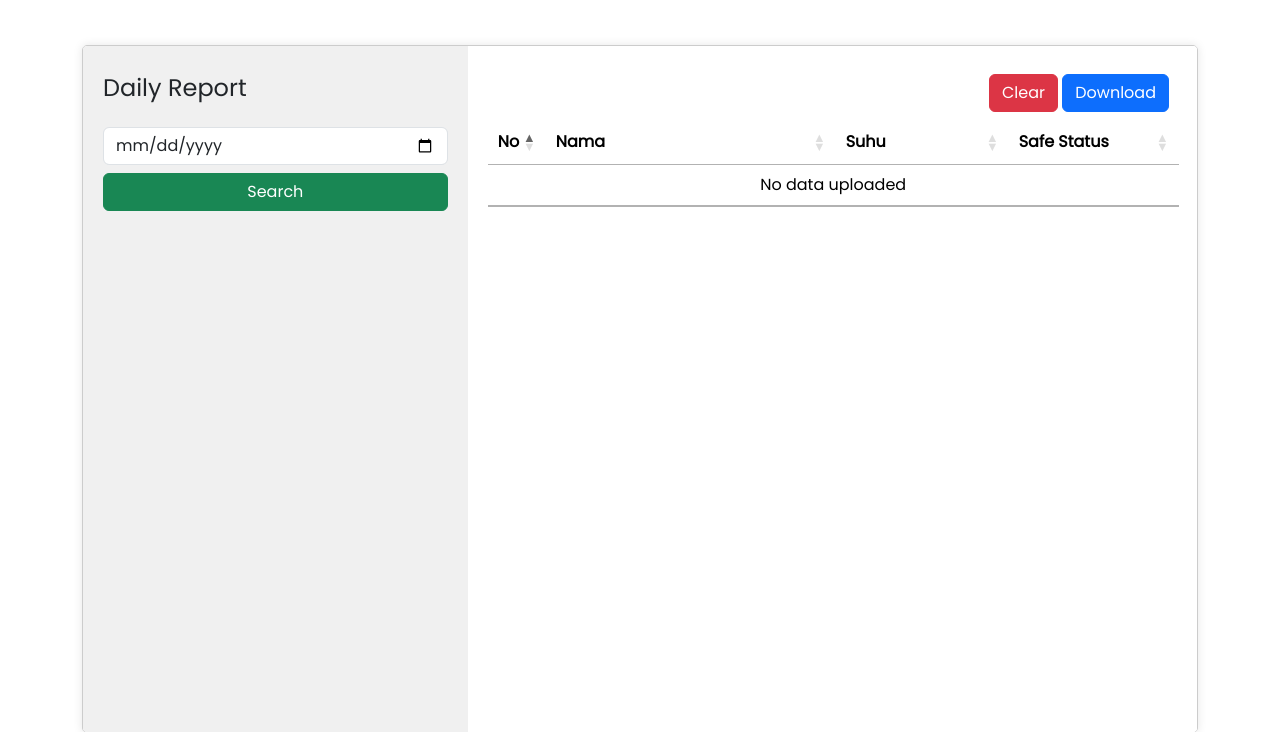
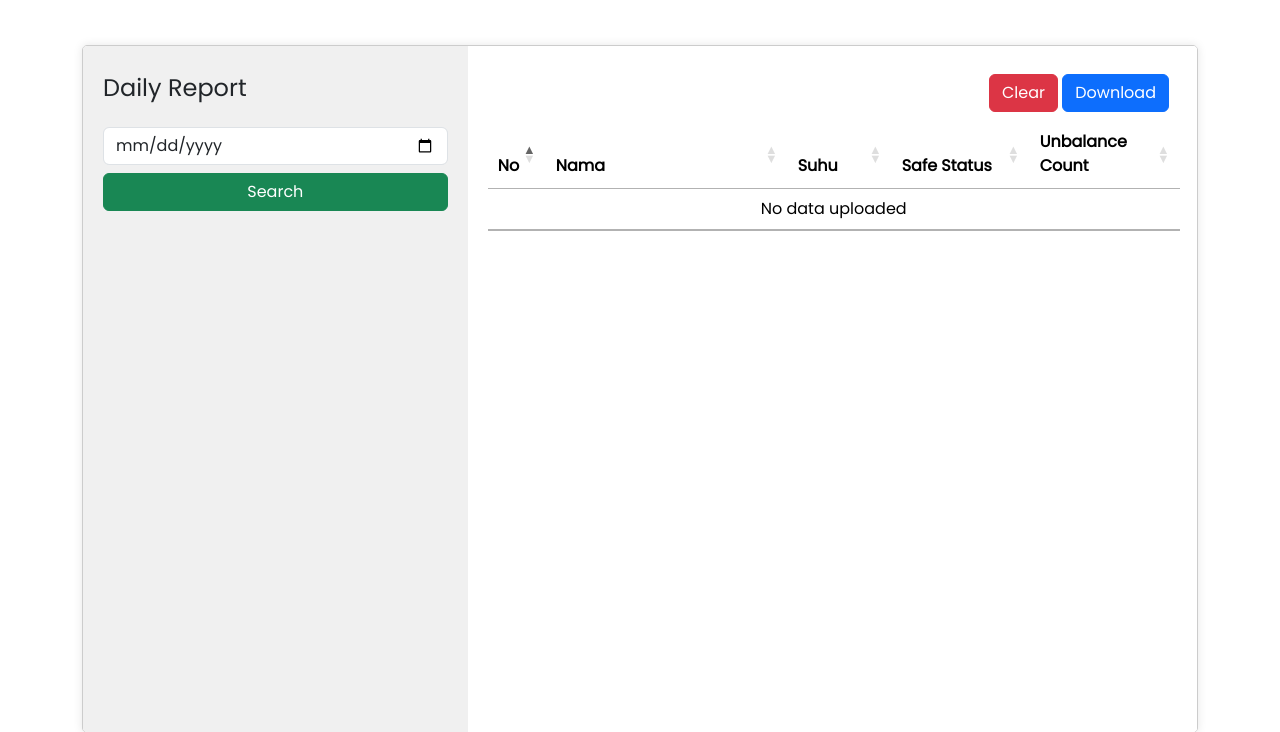
Before and after one commit to prcillias/daily_report, a Flask app: page / in a window 1280 px wide. Shown: the top 732 px of the page. Run offline with Flask 3, Linux system fonts and the light colour scheme; data that the repository does not hold is empty; some libraries are stand-ins or nearby versions.

Commit message:
unbalance count column

```diff
--- a/app.py
+++ b/app.py
@@ -25,6 +25,7 @@ class CustTemp(db.Model):
     nama = db.Column(db.String(255))
     average_temp = db.Column(db.Float)
     safe_percentage = db.Column(db.Float)
+    unbalance_count = db.Column(db.Integer)
 
     def __repr__(self):
         return f'<{self.nama}>'
@@ -45,7 +46,8 @@ def get_data():
             formatted_item = {
                 'nama': item.nama,
                 'average_temp': item.average_temp,
-                'safe_percentage': item.safe_percentage
+                'safe_percentage': item.safe_percentage,
+                'unbalance_count': item.unbalance_count
             }
             formatted_data.append(formatted_item)
         return jsonify({"message": "success", "data": formatted_data})
@@ -87,7 +89,9 @@ def upload():
         average_oil_temp = round(all_data['OilTemp'].mean(), 2)
         value_counts = all_data['Status'].value_counts()
         safe_percentage = round((value_counts.get("Safe", 0) / len(all_data)) * 100, 2)
-        new = CustTemp(date=date, nama=nama, average_temp=average_oil_temp, safe_percentage=safe_percentage)
+        diff = abs(df['Van'] - df['Vbn']) + abs(df['Van'] - df['Vcn']) + abs(df['Vbn'] - df['Vcn'])
+        unbalance_count = int((diff > 15).sum())
+        new = CustTemp(date=date, nama=nama, average_temp=average_oil_temp, safe_percentage=safe_percentage, unbalance_count=unbalance_count)
         db.session.add(new)
         db.session.commit()
         return jsonify({"message": "success", "date": date})
@@ -118,9 +122,9 @@ def make_pdf():
 
     table_data = [['No', 'Nama', 'Suhu', 'Safe Status']]
     for i, row in enumerate(data):
-        table_data.append([i+1, row.nama, str(row.average_temp) + '°C', str(row.safe_percentage) + '%'])
+        table_data.append([i+1, row.nama, str(row.average_temp) + '°C', str(row.safe_percentage) + '%', row.unbalance_count])
 
-    col_widths = [35, 280, 80, 80]
+    col_widths = [35, 195, 65, 80, 100]
     t = Table(table_data, colWidths=col_widths)
 
     style = [('BACKGROUND', (0, 0), (-1, 0), '#4472C4'),
@@ -129,7 +133,7 @@ def make_pdf():
              ('VALIGN', (0, 0), (-1, -1), 'MIDDLE'),
              ('INNERGRID', (0, 0), (-1, -1), 0.25, colors.black),
              ('BOX', (0, 0), (-1, -1), 0.25, colors.black),
-             ('FONT', (0, 0), (-1, -1), 'Helvetica', 13)]
+             ('FONT', (0, 0), (-1, -1), 'Helvetica', 12)]
 
     t.setStyle(style)
 
--- a/templates/index.html
+++ b/templates/index.html
@@ -107,7 +107,6 @@
             <div class="form-right">
                 <div class="row d-flex justify-content-between p-2">
                     <div class="col">
-                        <!-- <h3>April 2024</h3> -->
                         <h3 id="dateText"></h3>
                     </div>
                     <div class="col-auto">
@@ -123,6 +122,7 @@
                             <th scope="col">Nama</th>
                             <th scope="col">Suhu</th>
                             <th scope="col">Safe Status</th>
+                            <th scope="col">Unbalance Count</th>
                         </tr>
                     </thead>
                     <tbody>
@@ -144,8 +144,9 @@
             $('#myTable').DataTable({
                 "columnDefs": [
                     { "width": "8%", "targets": 0 },
-                    { "width": "42%", "targets": 1 },
-                    { "width": "25%", "targets": 2 },
+                    { "width": "35%", "targets": 1 },
+                    { "width": "15%", "targets": 2 },
+                    { "width": "20%", "targets": 3 },
                 ],
                 "paging": false,
                 "searching": false,
@@ -396,12 +397,13 @@
                                     $('<td>').text(index + 1),
                                     $('<td>').text(row.nama),
                                     $('<td>').text(row.average_temp + '°C'),
-                                    $('<td>').text(row.safe_percentage + '%')
+                                    $('<td>').text(row.safe_percentage + '%'),
+                                    $('<td>').text(row.unbalance_count)
                                 );
                                 $('#myTable tbody').append(newRow);
                             });
                         } else {
-                            $('#myTable tbody').html('<tr><td colspan="4">No data uploaded</td></tr>');
+                            $('#myTable tbody').html('<tr><td colspan="5">No data uploaded</td></tr>');
                         }
                     },
                     error: function(err) {
```
Also changed, not shown: database/database.db.
